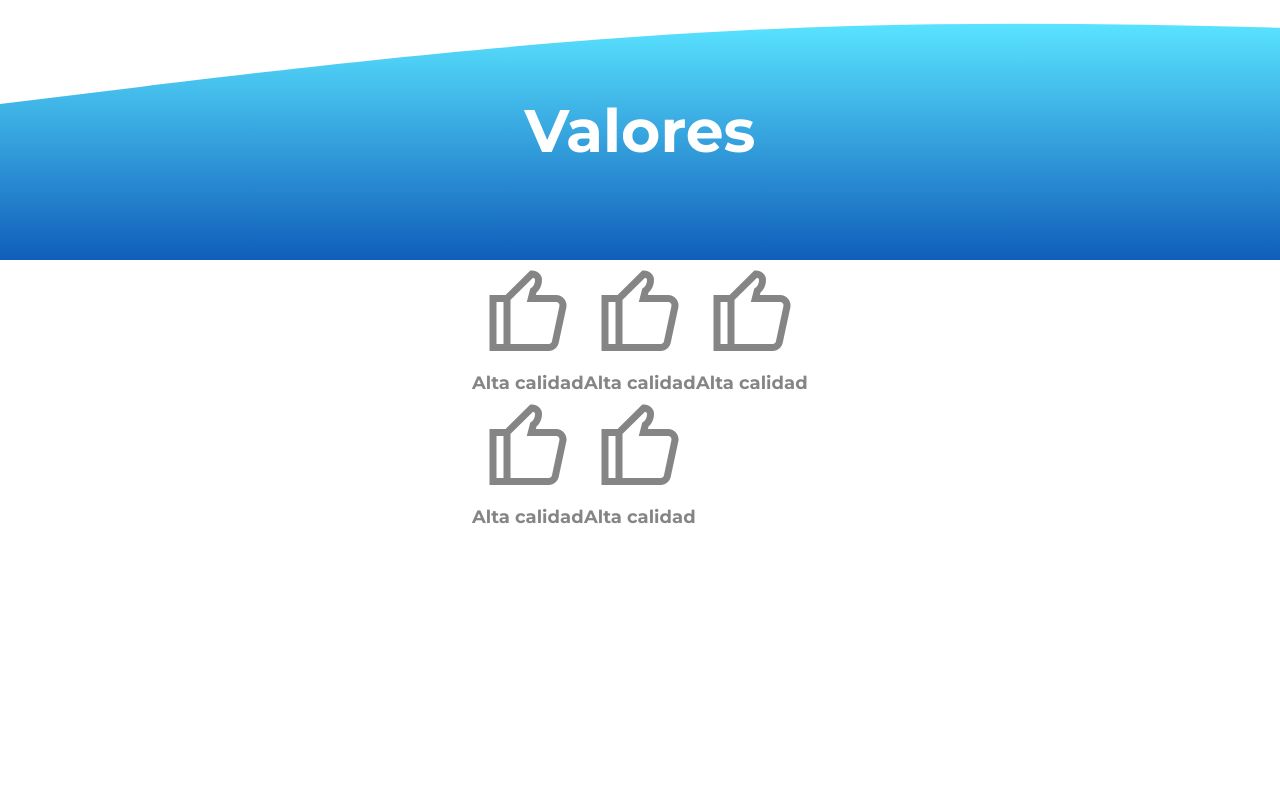
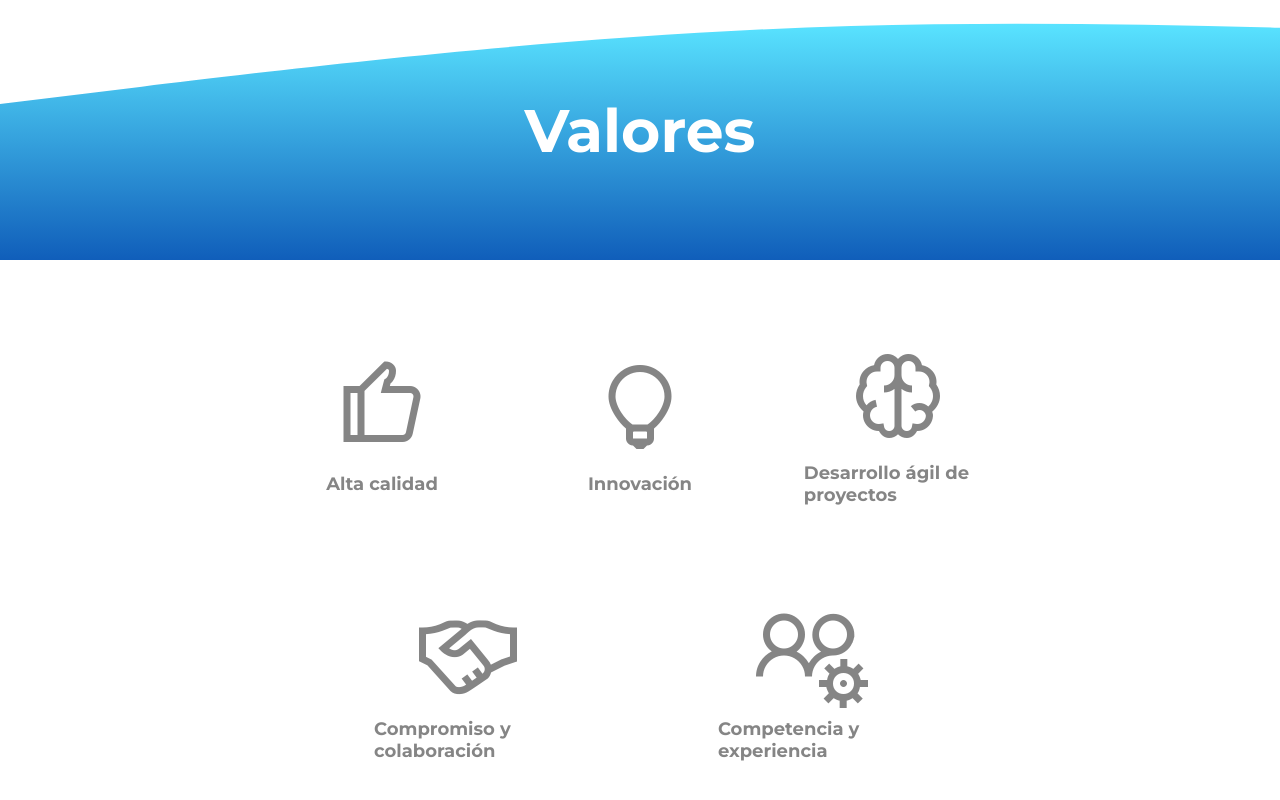
Before and after one commit to zprismo/paf-desarrollo-web, a plain HTML site: page conocenos.html in a window 1280 px wide. Shown: the part 1556-2356 px from the top of the page. Before the commit the page ends 2084 px from the top, so only its background shows below. Drawn offline with nearby package versions, Linux system fonts and the light colour scheme.

Commit message:
avance de valores en ofi

```diff
--- a/conocenos.html
+++ b/conocenos.html
@@ -64,26 +64,30 @@
         </div>
         <div class="container flex-center">
             <div class="valores-content-wrapper">
-                <article>
+                <div class="row">
+                    <article class="valores-card">
                         <i class="lar la-7x la-thumbs-up" style="color: #858585;"></i>
                         <p style="font-size: 18px; font-weight: bolder; color: #858585; ">Alta calidad</p>
                     </article>
-                <article>
-                    <i class="lar la-7x la-thumbs-up" style="color: #858585;"></i>
-                    <p style="font-size: 18px; font-weight: bolder; color: #858585; ">Alta calidad</p>
+                    <article class="valores-card">
+                        <i class="las la-7x la-lightbulb" style="color: #858585;"></i>
+                        <p style="font-size: 18px; font-weight: bolder; color: #858585; ">Innovación</p>
                     </article>
-                <article>
-                    <i class="lar la-7x la-thumbs-up" style="color: #858585;"></i>
-                    <p style="font-size: 18px; font-weight: bolder; color: #858585; ">Alta calidad</p>
+                    <article class="valores-card">
+                        <i class="las la-7x la-brain" style="color: #858585;"></i>
+                        <p style="font-size: 18px; font-weight: bolder; color: #858585; ">Desarrollo ágil de proyectos</p>
                     </article>
-                <article>
-                    <i class="lar la-7x la-thumbs-up" style="color: #858585;"></i>
-                    <p style="font-size: 18px; font-weight: bolder; color: #858585; ">Alta calidad</p>
+                </div>
+                <div class="row">
+                    <article class="valores-card">
+                        <i class="las la-7x la-handshake" style="color: #858585;"></i>
+                        <p style="font-size: 18px; font-weight: bolder; color: #858585; ">Compromiso y colaboración</p>
                     </article>
-                <article>
-                    <i class="lar la-7x la-thumbs-up" style="color: #858585;"></i>
-                    <p style="font-size: 18px; font-weight: bolder; color: #858585; ">Alta calidad</p>
+                    <article class="valores-card">
+                        <i class="las la-7x la-users-cog" style="color: #858585;"></i>
+                        <p style="font-size: 18px; font-weight: bolder; color: #858585; ">Competencia y experiencia</p>
                     </article>
+                </div>
             </div>
         </div>
     </div>
--- a/css/style.css
+++ b/css/style.css
@@ -295,7 +295,28 @@ html {
 }
 
 .valores-content-wrapper {
-    display: grid;
-    grid-template-rows: repeat(2, auto);
-    grid-template-columns: repeat(3, 1fr);
+    display: flex;
+    flex-direction: column;
+    width: 100%;
+    gap: 40px;
+    padding: 55px 0;
 }
+
+.row {
+    display: flex;
+    align-items: center;
+    /*border: 2px solid red;*/
+    width: 100%;
+    justify-content: space-evenly;
+}
+
+.valores-card {
+    /*border: 2px solid blue;*/
+    width: 30%;
+    display: flex;
+    flex-direction: column;
+    justify-content: center;
+    align-items: center;
+    padding: 25px;
+    gap: 10px;
+}
```
Lines whose indentation alone changed are shown as unchanged.
